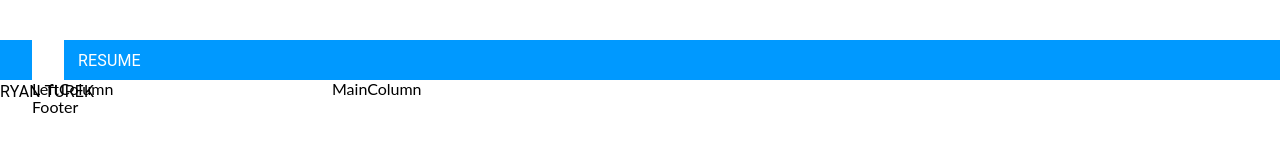
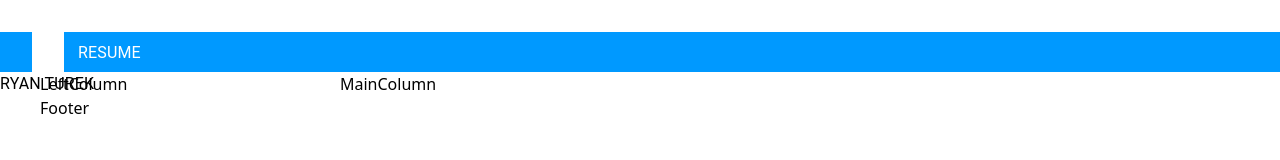
Before and after one commit to RTurek/react-resume-template, a Gatsby site: page / in a window 1280 px wide. Built offline with nearby package versions, Linux system fonts and the light colour scheme; Gatsby itself is replaced by a stand-in of ours.

Commit message:
experimenting with tailwind css

```diff
--- /dev/null
+++ b/gatsby-browser.js
@@ -0,0 +1,2 @@
+// ./gatsby-browser.js
+import './src/styles/global.css';
--- a/gatsby-config.js
+++ b/gatsby-config.js
@@ -6,5 +6,5 @@
 
 module.exports = {
   /* Your site config here */
-  plugins: [],
+  plugins: ['gatsby-plugin-postcss'],
 }
--- a/package.json
+++ b/package.json
@@ -24,7 +24,11 @@
     "styled-normalize": "^8.0.7"
   },
   "devDependencies": {
-    "prettier": "^2.4.1"
+    "autoprefixer": "^10.4.0",
+    "gatsby-plugin-postcss": "^5.0.0",
+    "postcss": "^8.3.11",
+    "prettier": "^2.4.1",
+    "tailwindcss": "^2.2.17"
   },
   "repository": {
     "type": "git",
--- /dev/null
+++ b/postcss.config.js
@@ -0,0 +1,6 @@
+module.exports = {
+  plugins: {
+    tailwindcss: {},
+    autoprefixer: {},
+  },
+}
--- a/src/components/resume/Header.jsx
+++ b/src/components/resume/Header.jsx
@@ -1,12 +1,11 @@
 import React from "react"
 import styled from "styled-components";
 import Typography from '@material-ui/core/Typography';
-import { COLORS } from "../../constants/styles";
+import { COLORS } from "../../styles/styles";
 
 const HeaderContainer = styled.header`
   height: 40px;
   width: 100vw;
-  margin: 0px -32px;
   background-color: #0099ff;
 `;
 
@@ -33,7 +32,7 @@ const barTypographyStyle = {
 
 export default function Resume() {
   return (
-    <HeaderContainer>
+    <HeaderContainer className="-mx-10">
       <HeaderSolidBar>
         <WhiteBar />
         <Typography style={barTypographyStyle}>RESUME</Typography>
--- a/src/components/resume/Resume.jsx
+++ b/src/components/resume/Resume.jsx
@@ -8,7 +8,6 @@ import Footer from "./Footer";
 const ResumeContainer = styled.div`
   height: 100%;
   max-width: 1000px;
-  margin: 40px 32px;
   display: flex;
   flex-direction: column;
 `;
@@ -23,7 +22,7 @@ const ColumnContainer = styled.section`
 
 export default function Resume() {
   return (
-    <ResumeContainer>
+    <ResumeContainer className="my-8 mx-10">
       <Header />
       <ColumnContainer>
         <LeftColumn />
--- a/src/pages/index.js
+++ b/src/pages/index.js
@@ -1,7 +1,7 @@
 import React from "react"
 import styled from "styled-components";
 import Resume from "../components/resume/Resume"
-import GlobalStyle from "../components/style/GlobalStyle";
+import GlobalStyle from "../styles/GlobalStyle";
 
 const AppContainer = styled.div`
   height: 100%;
--- a/src/components/style/GlobalStyle.jsx
+++ b/src/styles/GlobalStyle.jsx
@@ -1,11 +1,11 @@
 import { createGlobalStyle } from 'styled-components';
 import styledNormalize from 'styled-normalize';
-import { PRIMARY_FONT_FAMILY, COLORS } from '../../constants/styles';
+import { PRIMARY_FONT_FAMILY, COLORS } from './styles';
 
 const GlobalStyle = createGlobalStyle`
-  @import url('https://fonts.googleapis.com/css?family=Lato:300,400,700,900&subset=latin,latin-ext&display=swap'); /* stylelint-disable-line no-invalid-position-at-import-rule */
+  /* @import url('https://fonts.googleapis.com/css?family=Lato:300,400,700,900&subset=latin,latin-ext&display=swap'); stylelint-disable-line no-invalid-position-at-import-rule */
 
-  ${styledNormalize}
+  /* ${styledNormalize}
 
   body {
     font-size: 16px;
@@ -29,7 +29,7 @@ const GlobalStyle = createGlobalStyle`
 
   a:focus {
     outline: ${COLORS.SECONDARY} auto 1px;
-  }
+  } */
 `;
 
 export default GlobalStyle;
--- /dev/null
+++ b/src/styles/global.css
@@ -0,0 +1,25 @@
+/* ./src/styles/global.css */
+@tailwind base;
+@tailwind components;
+@tailwind utilities;
+
+@layer utilities {
+  .test-class-0000001 {
+    color: red;
+  }
+  @variants responsive {
+    .test-class-0000002 {
+      color: blue;
+    }
+  }
+  @variants dark {
+    .test-class-0000003 {
+      color: green;
+    }
+  }
+  @variants hover, focus {
+    .test-class-0000004 {
+      color: green;
+    }
+  }
+}
--- /dev/null
+++ b/tailwind.config.js
@@ -0,0 +1,32 @@
+const colors = require('tailwindcss/colors')
+
+// https://tailwindcss.com/docs/theme
+module.exports = {
+  purge: [
+    './src/**/*.{js,jsx,ts,tsx}',
+    './src/**/**/*.{js,jsx,ts,tsx}'
+  ], // Purge all unused/unwanted css in production
+  darkMode: false, // or 'media' or 'class'
+  theme: {
+    screens: {
+      sm: '640px',
+      md: '768px',
+      lg: '1024px',
+      xl: '1280px',
+      xxl: '1536px'
+    },
+    fontFamily: {
+      // sans: ['Graphik', 'sans-serif'],
+      // serif: ['Merriweather', 'serif'],
+    },
+    colors: {
+      primary: '#0099ff',
+      secondary: '#ff9900'
+    },
+    extend: {}
+  },
+  variants: {
+    extend: {},
+  },
+  plugins: [],
+}
```
Also changed, not shown: src/styles/styles.js (renamed from src/constants/styles.js), 1 other file.
